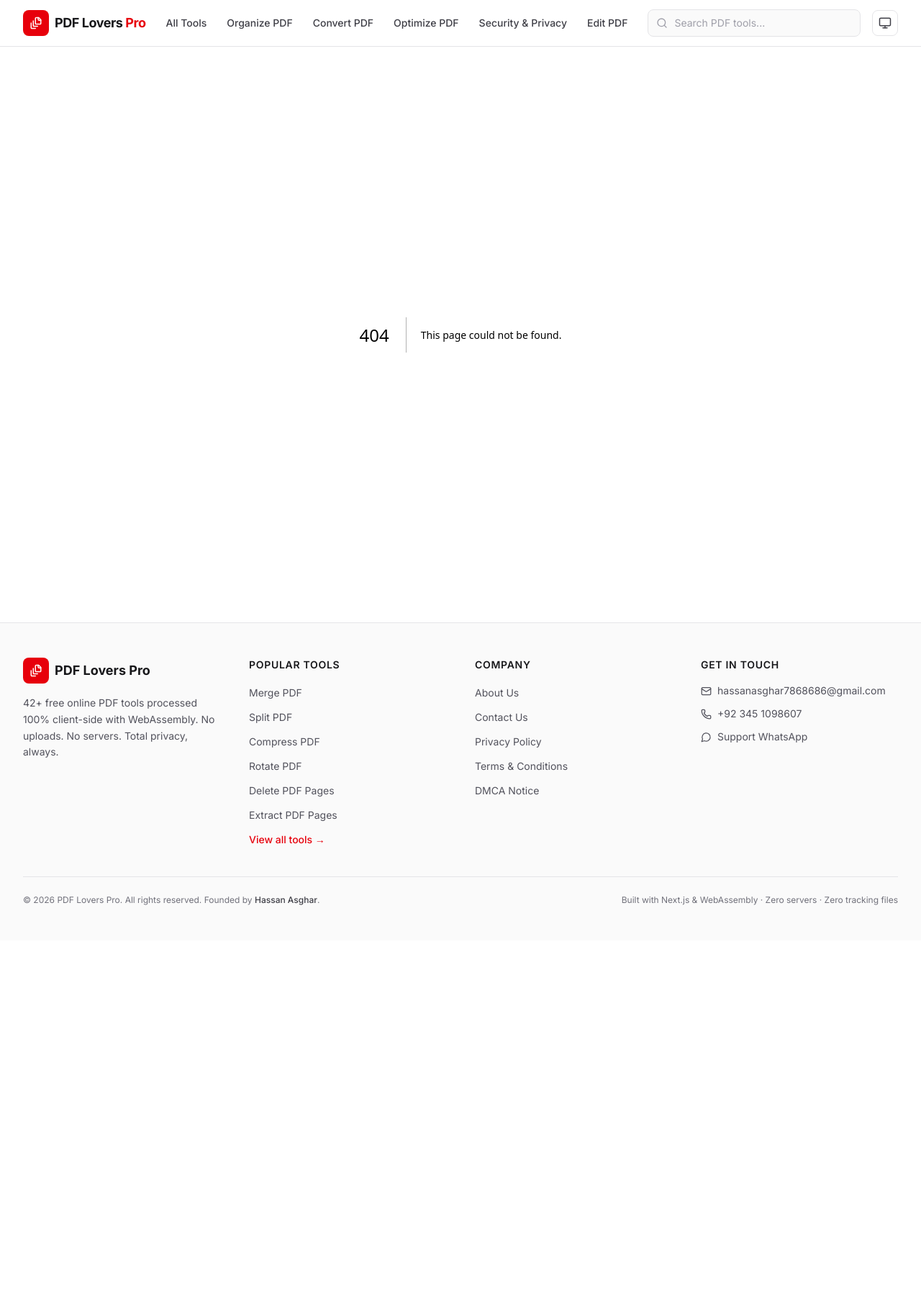
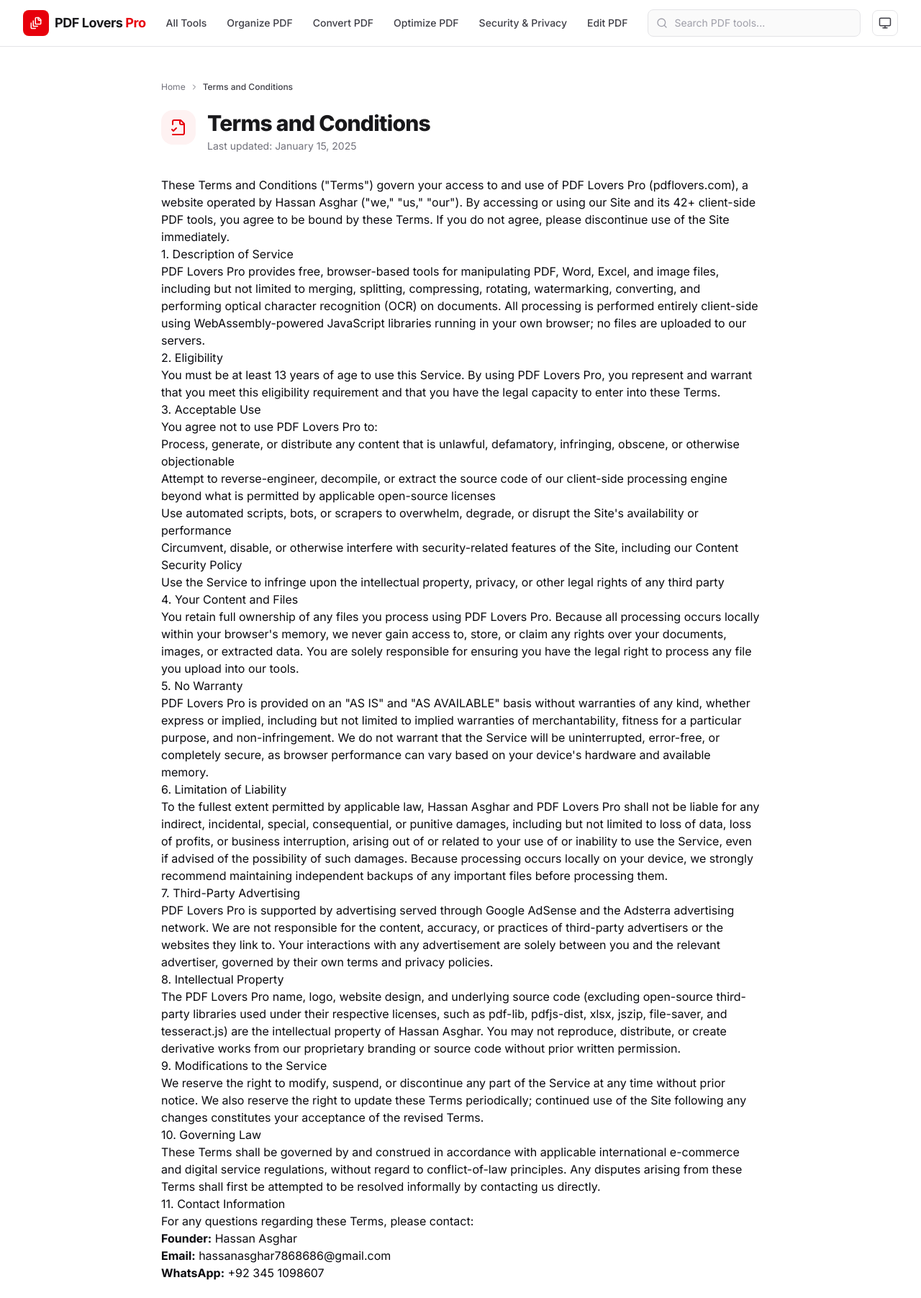
Before and after one commit to hassanasghar971-ui/pdflovers, a Next.js app: page /terms-and-conditions in a window 1280 px wide. Before the commit this address had no page. Shown: the top 1804 px of the page at 72% size. Before the commit the page ends 1307 px from the top, so only its background shows below. Built offline with nearby package versions, Linux system fonts and the light colour scheme.

Commit message:
Add Terms and Conditions page
This file contains the Terms and Conditions for PDF Lovers Pro, detailing acceptable use, user eligibility, and liability disclaimers.

```diff
--- /dev/null
+++ b/src/app/terms-and-conditions/page.tsx
@@ -0,0 +1,191 @@
+import type { Metadata } from "next";
+import Link from "next/link";
+import { ChevronRight, FileCheck2 } from "lucide-react";
+
+const SITE_URL = "https://pdflovers.com";
+const LAST_UPDATED = "January 15, 2025";
+
+export const metadata: Metadata = {
+  title: "Terms and Conditions",
+  description:
+    "Read the Terms and Conditions for using PDF Lovers Pro's free online PDF tools, including acceptable use, intellectual property, and liability disclaimers.",
+  alternates: { canonical: `${SITE_URL}/terms-and-conditions` },
+};
+
+export default function TermsAndConditionsPage() {
+  return (
+    <main className="mx-auto max-w-4xl px-4 py-12 sm:px-6 lg:px-8">
+      <nav className="mb-6 flex items-center gap-1.5 text-xs text-zinc-500">
+        <Link href="/" className="hover:text-red-600">
+          Home
+        </Link>
+        <ChevronRight size={12} />
+        <span className="font-medium text-zinc-700 dark:text-zinc-300">
+          Terms and Conditions
+        </span>
+      </nav>
+
+      <div className="mb-8 flex items-start gap-4">
+        <span className="flex h-12 w-12 shrink-0 items-center justify-center rounded-2xl bg-red-50 text-red-600 dark:bg-red-950/30 dark:text-red-500">
+          <FileCheck2 size={24} />
+        </span>
+        <div>
+          <h1 className="text-3xl font-extrabold tracking-tight text-zinc-900 dark:text-white">
+            Terms and Conditions
+          </h1>
+          <p className="mt-1 text-sm text-zinc-500 dark:text-zinc-400">
+            Last updated: {LAST_UPDATED}
+          </p>
+        </div>
+      </div>
+
+      <article className="prose prose-zinc max-w-none dark:prose-invert prose-headings:font-bold prose-a:text-red-600">
+        <p>
+          These Terms and Conditions ("Terms") govern your access to and use
+          of PDF Lovers Pro (<Link href={SITE_URL}>pdflovers.com</Link>), a
+          website operated by Hassan Asghar ("we," "us," "our"). By accessing
+          or using our Site and its 42+ client-side PDF tools, you agree to
+          be bound by these Terms. If you do not agree, please discontinue
+          use of the Site immediately.
+        </p>
+
+        <h2>1. Description of Service</h2>
+        <p>
+          PDF Lovers Pro provides free, browser-based tools for manipulating
+          PDF, Word, Excel, and image files, including but not limited to
+          merging, splitting, compressing, rotating, watermarking, converting,
+          and performing optical character recognition (OCR) on documents.
+          All processing is performed entirely client-side using
+          WebAssembly-powered JavaScript libraries running in your own
+          browser; no files are uploaded to our servers.
+        </p>
+
+        <h2>2. Eligibility</h2>
+        <p>
+          You must be at least 13 years of age to use this Service. By using
+          PDF Lovers Pro, you represent and warrant that you meet this
+          eligibility requirement and that you have the legal capacity to
+          enter into these Terms.
+        </p>
+
+        <h2>3. Acceptable Use</h2>
+        <p>You agree not to use PDF Lovers Pro to:</p>
+        <ul>
+          <li>
+            Process, generate, or distribute any content that is unlawful,
+            defamatory, infringing, obscene, or otherwise objectionable
+          </li>
+          <li>
+            Attempt to reverse-engineer, decompile, or extract the source
+            code of our client-side processing engine beyond what is
+            permitted by applicable open-source licenses
+          </li>
+          <li>
+            Use automated scripts, bots, or scrapers to overwhelm, degrade,
+            or disrupt the Site's availability or performance
+          </li>
+          <li>
+            Circumvent, disable, or otherwise interfere with security-related
+            features of the Site, including our Content Security Policy
+          </li>
+          <li>
+            Use the Service to infringe upon the intellectual property,
+            privacy, or other legal rights of any third party
+          </li>
+        </ul>
+
+        <h2>4. Your Content and Files</h2>
+        <p>
+          You retain full ownership of any files you process using PDF
+          Lovers Pro. Because all processing occurs locally within your
+          browser's memory, we never gain access to, store, or claim any
+          rights over your documents, images, or extracted data. You are
+          solely responsible for ensuring you have the legal right to process
+          any file you upload into our tools.
+        </p>
+
+        <h2>5. No Warranty</h2>
+        <p>
+          PDF Lovers Pro is provided on an "AS IS" and "AS AVAILABLE" basis
+          without warranties of any kind, whether express or implied,
+          including but not limited to implied warranties of
+          merchantability, fitness for a particular purpose, and
+          non-infringement. We do not warrant that the Service will be
+          uninterrupted, error-free, or completely secure, as browser
+          performance can vary based on your device's hardware and available
+          memory.
+        </p>
+
+        <h2>6. Limitation of Liability</h2>
+        <p>
+          To the fullest extent permitted by applicable law, Hassan Asghar
+          and PDF Lovers Pro shall not be liable for any indirect,
+          incidental, special, consequential, or punitive damages, including
+          but not limited to loss of data, loss of profits, or business
+          interruption, arising out of or related to your use of or
+          inability to use the Service, even if advised of the possibility
+          of such damages. Because processing occurs locally on your device,
+          we strongly recommend maintaining independent backups of any
+          important files before processing them.
+        </p>
+
+        <h2>7. Third-Party Advertising</h2>
+        <p>
+          PDF Lovers Pro is supported by advertising served through Google
+          AdSense and the Adsterra advertising network. We are not
+          responsible for the content, accuracy, or practices of
+          third-party advertisers or the websites they link to. Your
+          interactions with any advertisement are solely between you and the
+          relevant advertiser, governed by their own terms and privacy
+          policies.
+        </p>
+
+        <h2>8. Intellectual Property</h2>
+        <p>
+          The PDF Lovers Pro name, logo, website design, and underlying
+          source code (excluding open-source third-party libraries used
+          under their respective licenses, such as pdf-lib, pdfjs-dist,
+          xlsx, jszip, file-saver, and tesseract.js) are the intellectual
+          property of Hassan Asghar. You may not reproduce, distribute, or
+          create derivative works from our proprietary branding or source
+          code without prior written permission.
+        </p>
+
+        <h2>9. Modifications to the Service</h2>
+        <p>
+          We reserve the right to modify, suspend, or discontinue any part of
+          the Service at any time without prior notice. We also reserve the
+          right to update these Terms periodically; continued use of the
+          Site following any changes constitutes your acceptance of the
+          revised Terms.
+        </p>
+
+        <h2>10. Governing Law</h2>
+        <p>
+          These Terms shall be governed by and construed in accordance with
+          applicable international e-commerce and digital service
+          regulations, without regard to conflict-of-law principles. Any
+          disputes arising from these Terms shall first be attempted to be
+          resolved informally by contacting us directly.
+        </p>
+
+        <h2>11. Contact Information</h2>
+        <p>For any questions regarding these Terms, please contact:</p>
+        <ul>
+          <li>
+            <strong>Founder:</strong> Hassan Asghar
+          </li>
+          <li>
+            <strong>Email:</strong>{" "}
+            <a href="mailto:hassanasghar7868686@gmail.com">
+              hassanasghar7868686@gmail.com
+            </a>
+          </li>
+          <li>
+            <strong>WhatsApp:</strong> +92 345 1098607
+          </li>
+        </ul>
+      </article>
+    </main>
+  );
+}
```
